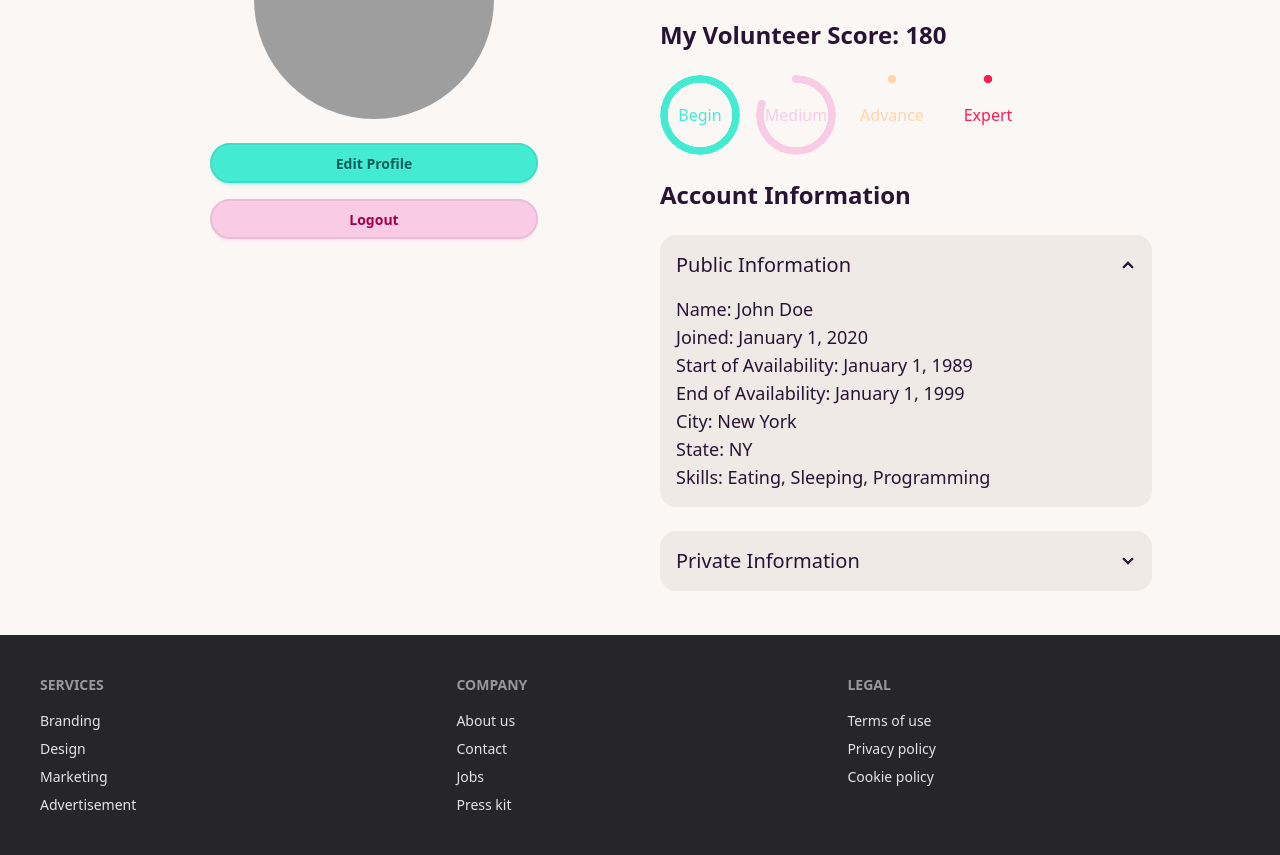
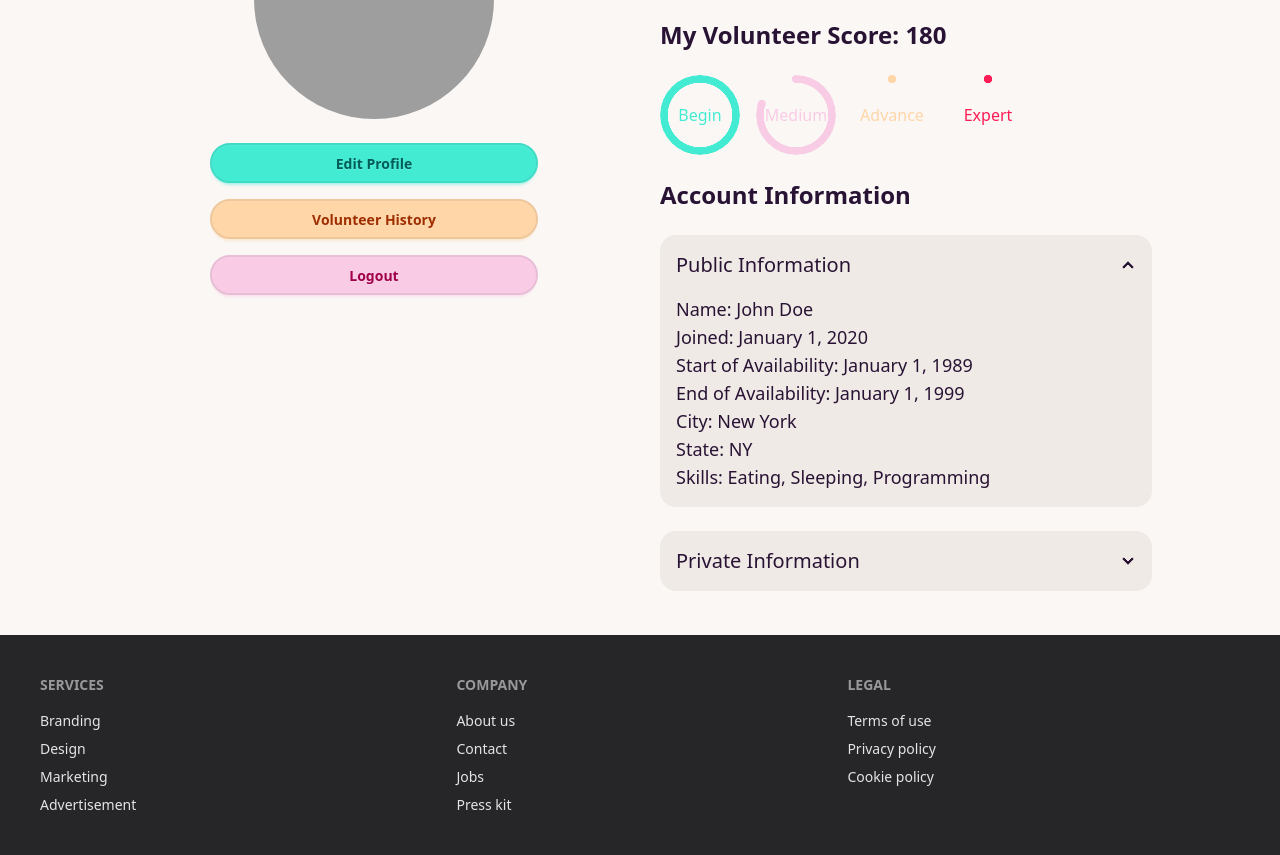
Before and after one commit to alesss-b/kindred-causes, a Django app: page /account/ in a window 1280 px wide. Shown: the part 237-1092 px from the top of the page. Run offline with Django 5.2, Linux system fonts and the light colour scheme; style sheets or scripts are compiled from the project's sources; grey boxes are pictures that could not be loaded.

Commit message:
Add button Volunteer History in Account page, link it to url

```diff
--- a/kindred_causes/main/templates/account.html
+++ b/kindred_causes/main/templates/account.html
@@ -12,6 +12,7 @@
           <img src="https://img.daisyui.com/images/stock/photo-1534528741775-53994a69daeb.webp" alt="Avatar" class="rounded-full w-60 h-60">
           <div class="flex flex-col space-y-4 w-full">
               <a href="/account_management" class="btn btn-primary w-2/3 mx-auto">Edit Profile</a>
+              <a href="/volunteer_history" class="btn btn-accent w-2/3 mx-auto">Volunteer History</a>
               <button class="btn btn-secondary w-2/3 mx-auto">Logout</button>
           </div>
         </div>
```
